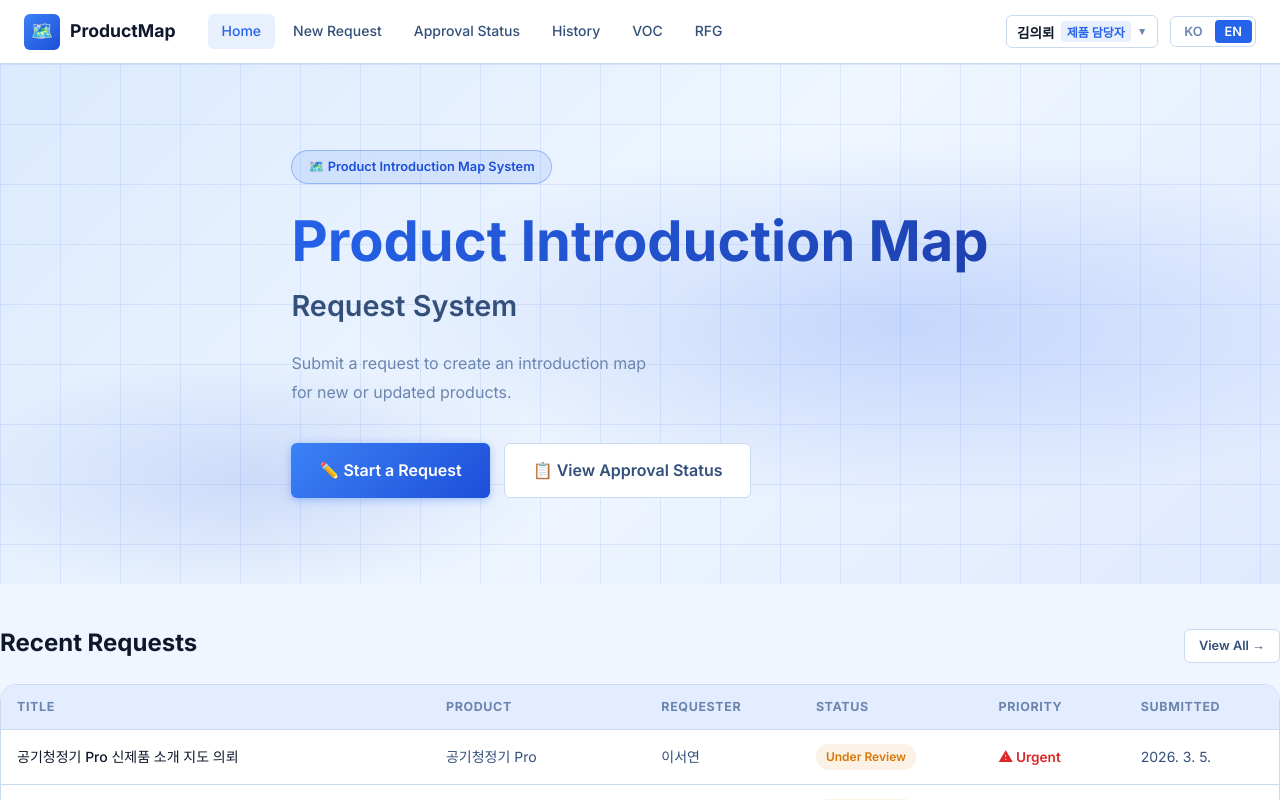
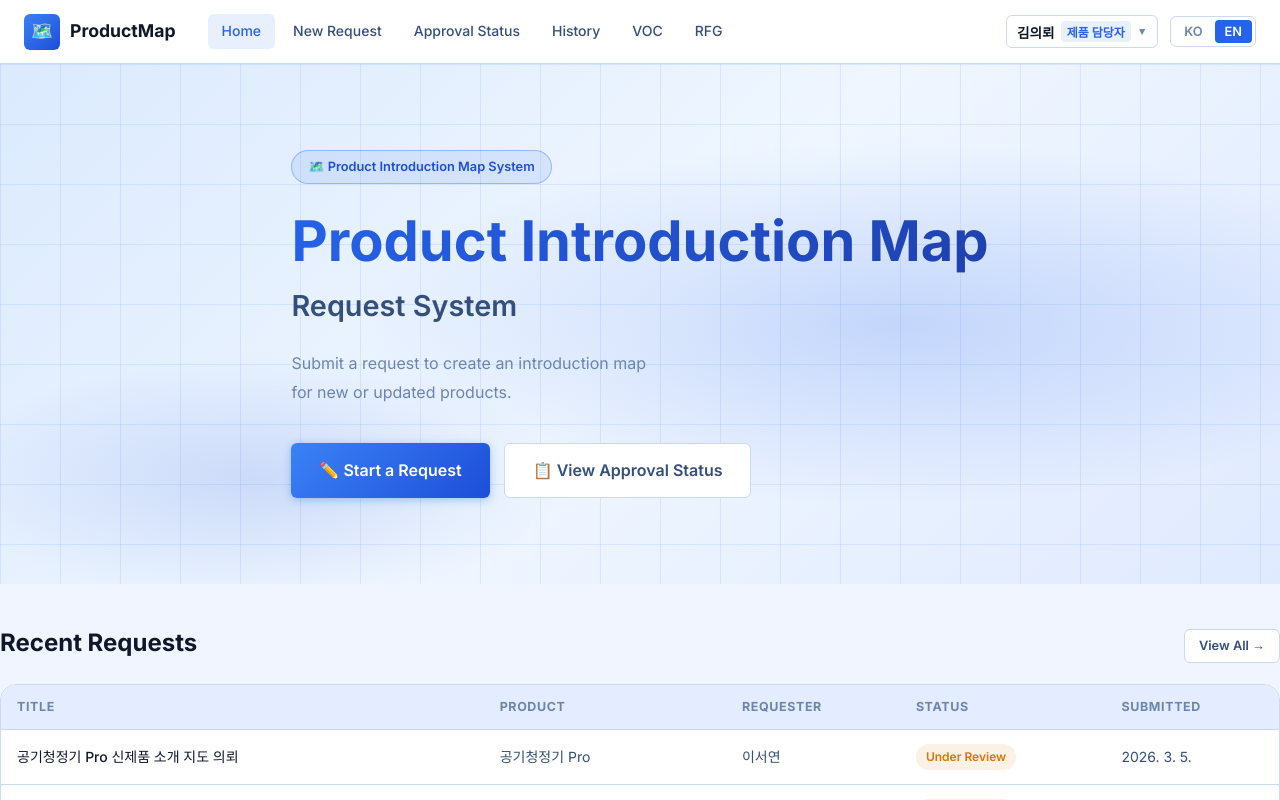
Before and after one commit to dndud3377/request-site, a React (Create React App) app in the folder frontend/: page / in a window 1280 px wide. Shown: the top 800 px of the page. Built offline with nearby package versions, Linux system fonts and the light colour scheme.

Commit message:
fix: 홈 최근 의뢰 현황에서 우선순위 컬럼 제거
https://claude.ai/code/session_01Mk3pwQr3i9akPTaUojvjYA

```diff
--- a/frontend/src/pages/HomePage.tsx
+++ b/frontend/src/pages/HomePage.tsx
@@ -2,7 +2,7 @@ import React, { useEffect, useState } from 'react';
 import { Link } from 'react-router-dom';
 import { useTranslation } from 'react-i18next';
 import { documentsAPI } from '../api/client';
-import StatusBadge, { PriorityBadge } from '../components/StatusBadge';
+import StatusBadge from '../components/StatusBadge';
 import { RequestDocument } from '../types';
 
 const formatDate = (dateStr: string | null): string => {
@@ -72,7 +72,6 @@ export default function HomePage(): React.ReactElement {
                     <th>{t('approval.col_product')}</th>
                     <th>{t('approval.col_requester')}</th>
                     <th>{t('approval.col_status')}</th>
-                    <th>{t('approval.col_priority')}</th>
                     <th>{t('approval.col_submitted')}</th>
                   </tr>
                 </thead>
@@ -87,9 +86,6 @@ export default function HomePage(): React.ReactElement {
                       <td>
                         <StatusBadge status={doc.status} />
                       </td>
-                      <td>
-                        <PriorityBadge priority={doc.priority} />
-                      </td>
                       <td>{formatDate(doc.submitted_at)}</td>
                     </tr>
                   ))}
```
